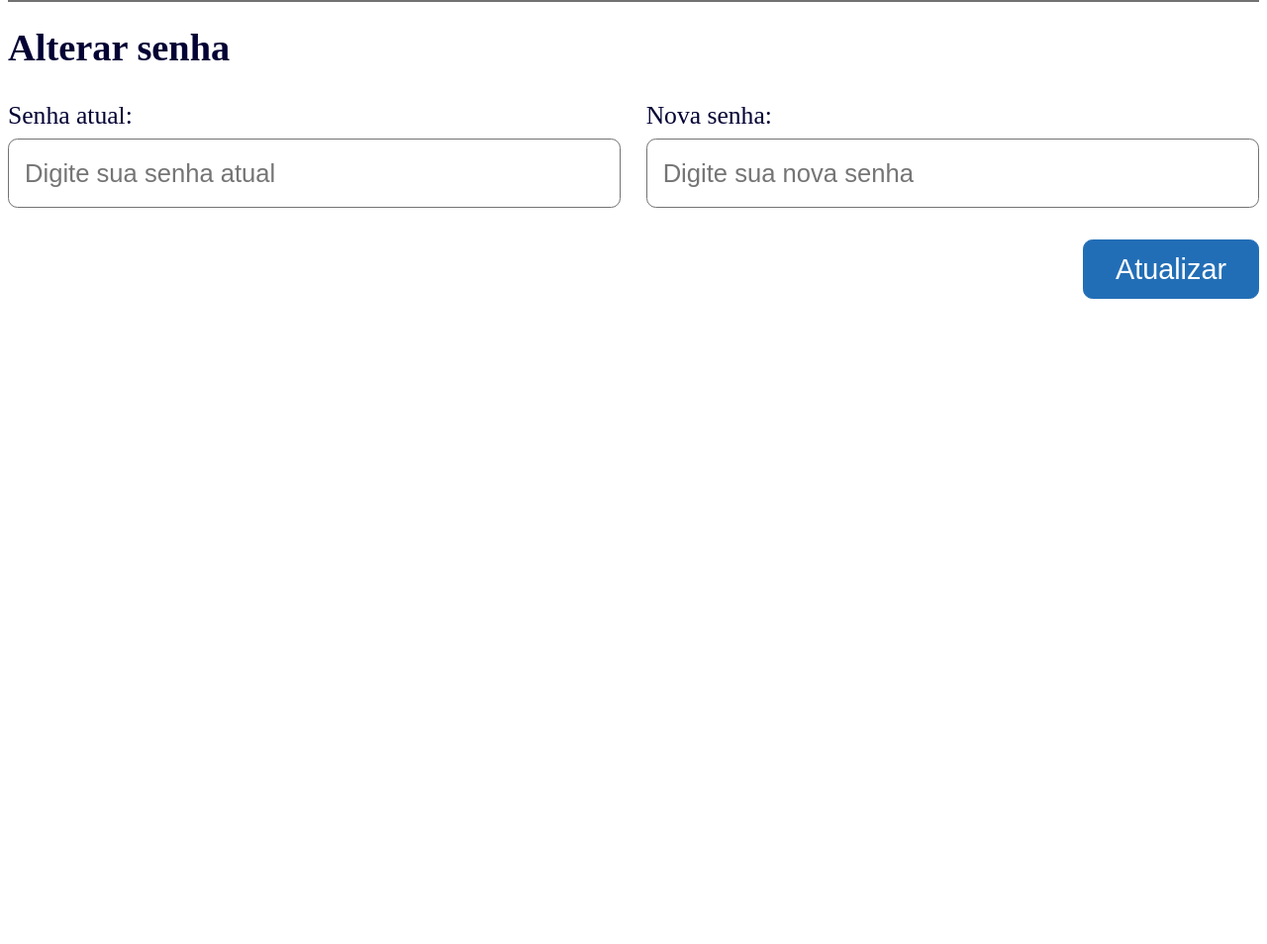
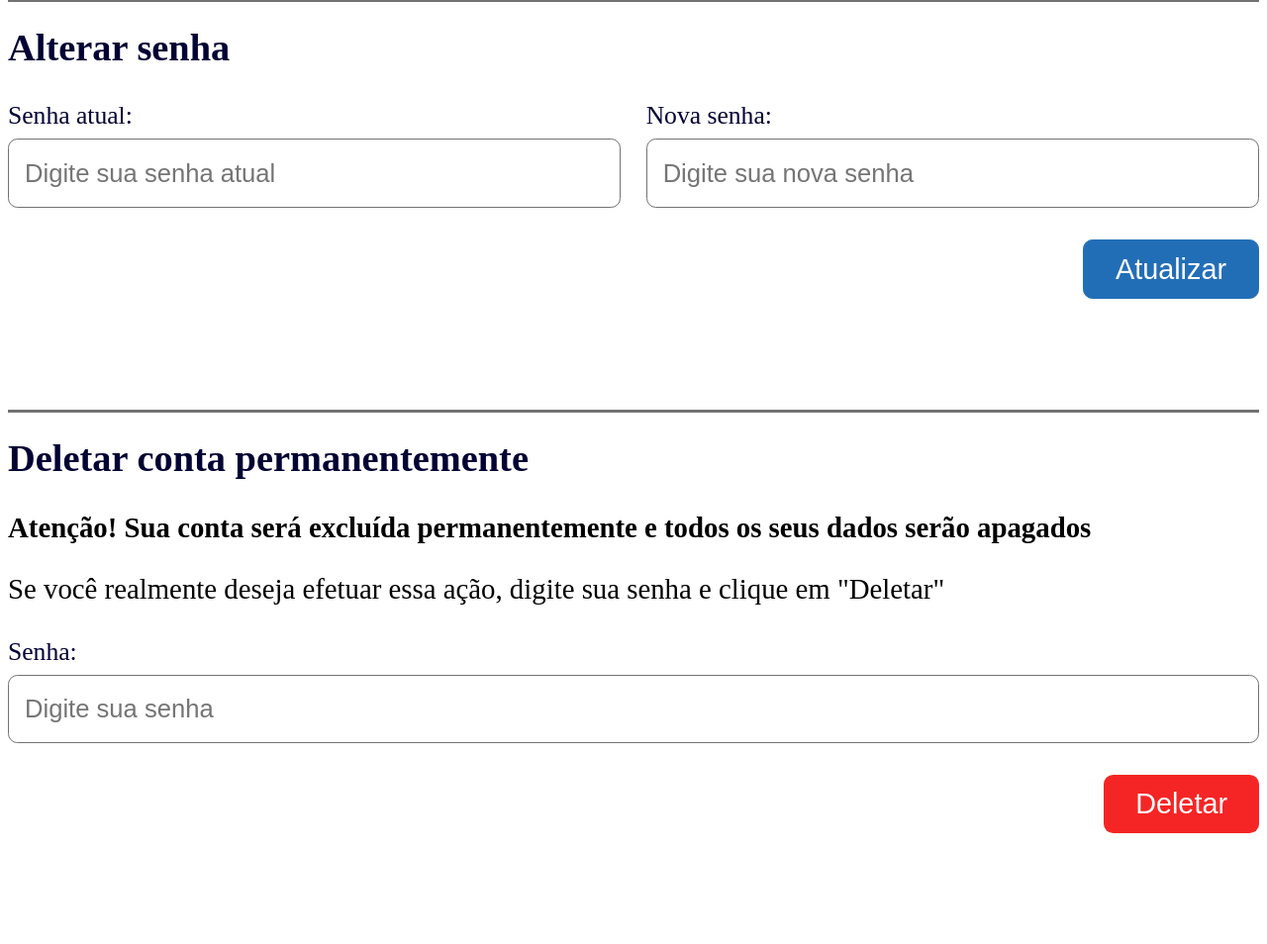
Before and after one commit to phsmartins/SmartResale, a PHP site: template views/user/update-user.php in a window 1280 px wide. Shown: the part 697-1651 px from the top of the page at 99% size. Before the commit the page ends 999 px from the top, so only its background shows below. Run offline with PHP 8.4, Linux system fonts and the light colour scheme; the template is opened without the code that fills it, so the values that code supplies are empty.

Commit message:
Remover conta

```diff
--- a/config/routes.php
+++ b/config/routes.php
@@ -16,4 +16,5 @@ return [
     # CONFIG
     'GET|/config/user' => \Smart\Resale\Controller\User\UpdateUserFormController::class,
     'POST|/config/user' => \Smart\Resale\Controller\User\UpdateUserController::class,
+    'POST|/config/remove-user' => \Smart\Resale\Controller\User\RemoveUserController::class,
 ];
--- a/public/style/config.css
+++ b/public/style/config.css
@@ -85,3 +85,13 @@ button:hover {
     border: 1px solid #2582da;
 
 }
+
+p {
+    font-size: 1.8rem;
+    margin-bottom: 2rem;
+}
+
+p.delete_alert {
+    margin-bottom: 1rem;
+    font-weight: 700;
+}
--- a/public/style/layout.css
+++ b/public/style/layout.css
@@ -54,10 +54,12 @@ header .header__logout i {
     margin-right: 1rem;
 }
 
-header .header__logout p {
+header .header__logout p.logout__text {
     font-size: 1.8rem;
     font-weight: 700;
     color: #FFFFFF;
+
+    margin: 0;
 }
 
 main {
--- a/views/layout.php
+++ b/views/layout.php
@@ -29,7 +29,7 @@
 
         <a style="text-decoration: none" href="/logout"><div id="logout" class="header__logout">
             <i class="fa-solid fa-arrow-right-from-bracket"></i>
-            <p>Sair</p>
+            <p class="logout__text">Sair</p>
         </div></a>
     </header>
 
--- a/views/user/update-user.php
+++ b/views/user/update-user.php
@@ -52,4 +52,25 @@
             <button type="submit">Atualizar</button>
         </div>
     </form>
+
+    <form action="/config/remove-user" method="post">
+        <h2>Deletar conta permanentemente</h2>
+
+        <p class="delete_alert">Atenção! Sua conta será excluída permanentemente e todos os seus dados serão apagados</p>
+        <p>Se você realmente deseja efetuar essa ação, digite sua senha e clique em "Deletar"</p>
+
+        <input type="password" style="display: none" />
+
+        <label for="password">Senha:</label>
+        <input type="password" id="password" name="password_delete" placeholder="Digite sua senha" />
+
+        <div class="password_box">
+            <button
+                    style="background-color: #f52525; border: none"
+                    type="submit"
+            >
+                Deletar
+            </button>
+        </div>
+    </form>
 </div>
```
Also changed, not shown: src/Controller/User/RemoveUserController.php (added, +49 -0 lines), database.sqlite.
